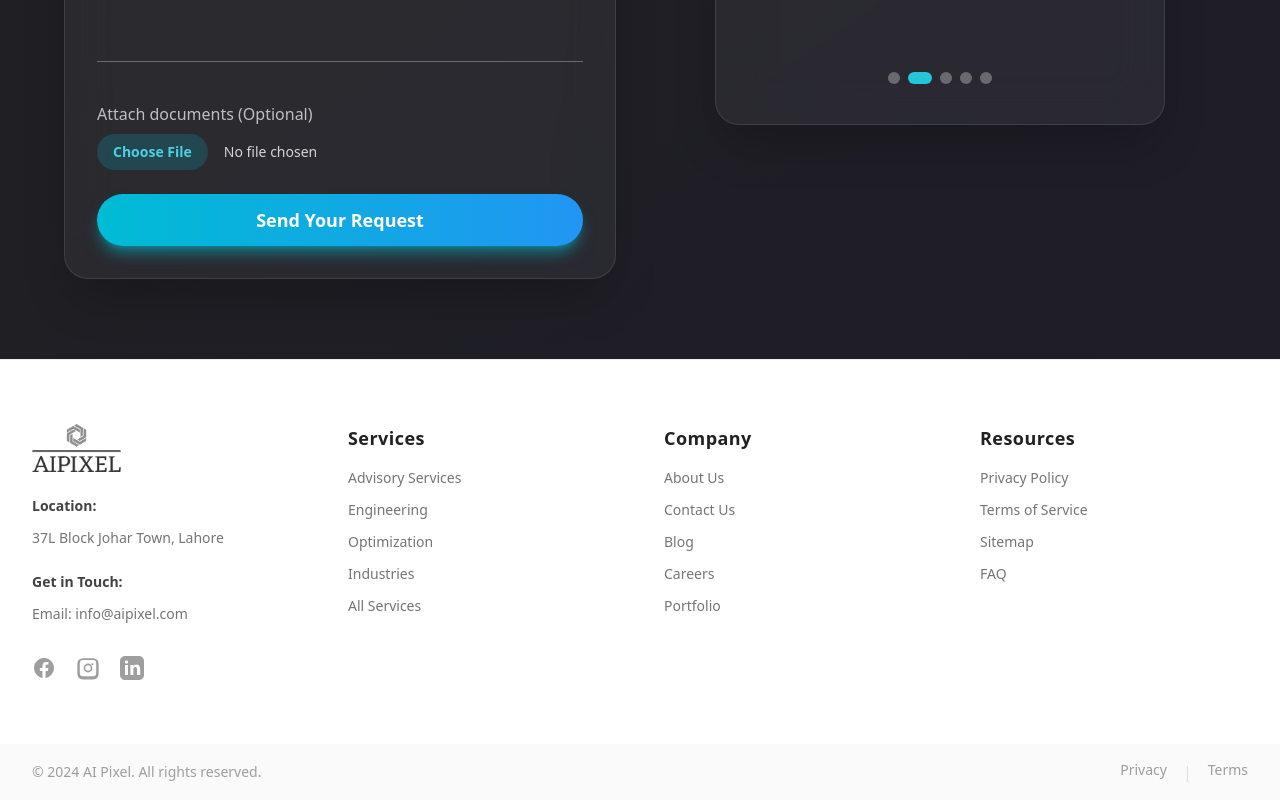
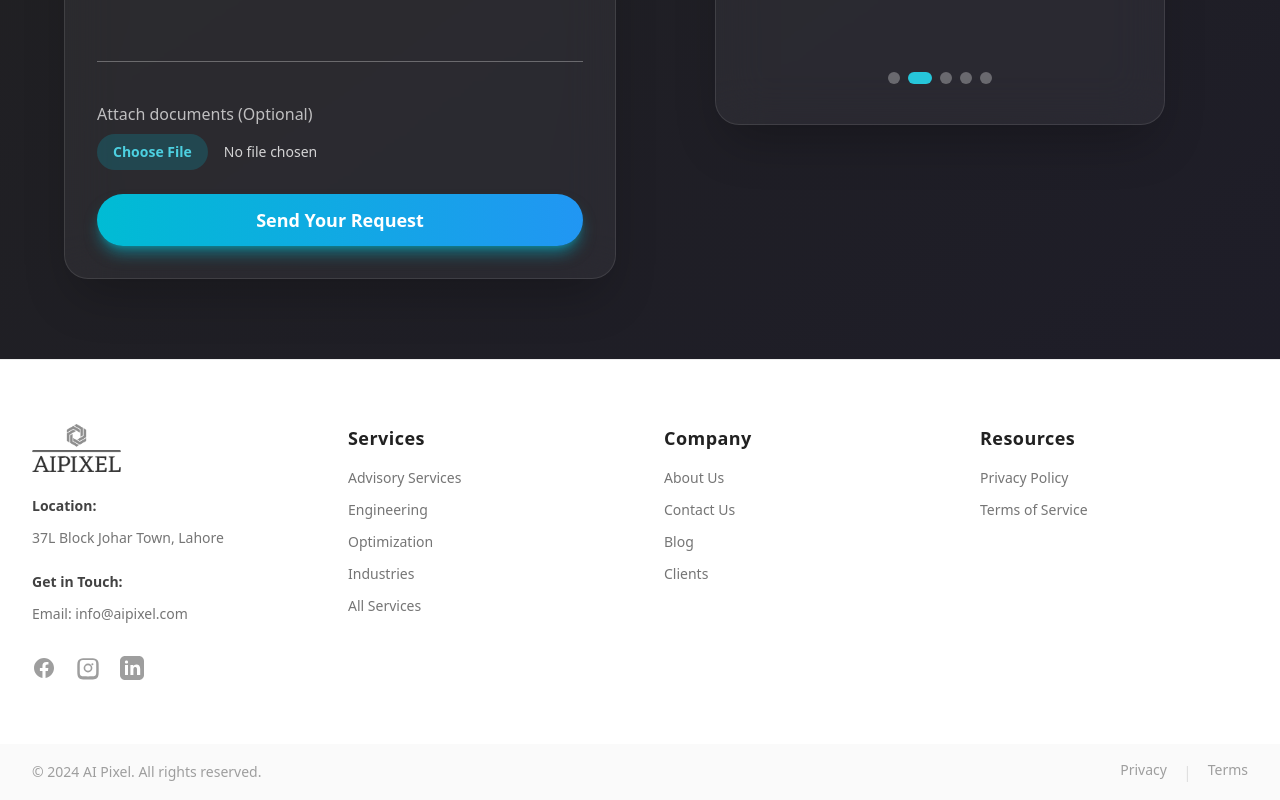
Before and after one commit to aipixel-company/Aipixel-Company-portfolio, a React (Vite) app: page / in a window 1280 px wide. Shown: the part 4017-4817 px from the top of the page. Built offline with nearby package versions, Linux system fonts and the light colour scheme.

Commit message:
--footer-updation

```diff
--- a/src/Components/Footer.jsx
+++ b/src/Components/Footer.jsx
@@ -128,11 +128,11 @@ export default function Footer() {
                     <Link to="/blogs" className={linkClasses}>Blog</Link>
                   </li>
                   <li>
-                    <Link to="/careers" className={linkClasses}>Careers</Link>
+                    <Link to="/clients" className={linkClasses}>Clients</Link>
                   </li>
-                  <li>
-                    <Link to="/portfolio" className={linkClasses}>Portfolio</Link> {/* Added Portfolio for better company overview */}
-                  </li>
+                  {/* <li>
+                    <Link to="/portfolio" className={linkClasses}>Portfolio</Link>
+                  </li> */}
                 </ul>
               </nav>
             </div>
@@ -149,12 +149,12 @@ export default function Footer() {
                   <li>
                     <Link to="/terms-of-service" className={linkClasses}>Terms of Service</Link>
                   </li>
-                   <li>
+                   {/* <li>
                     <Link to="/sitemap" className={linkClasses}>Sitemap</Link>
                   </li>
                   <li>
                     <Link to="/faq" className={linkClasses}>FAQ</Link>
-                  </li>
+                  </li> */}
                 </ul>
               </nav>
             </div>
```
